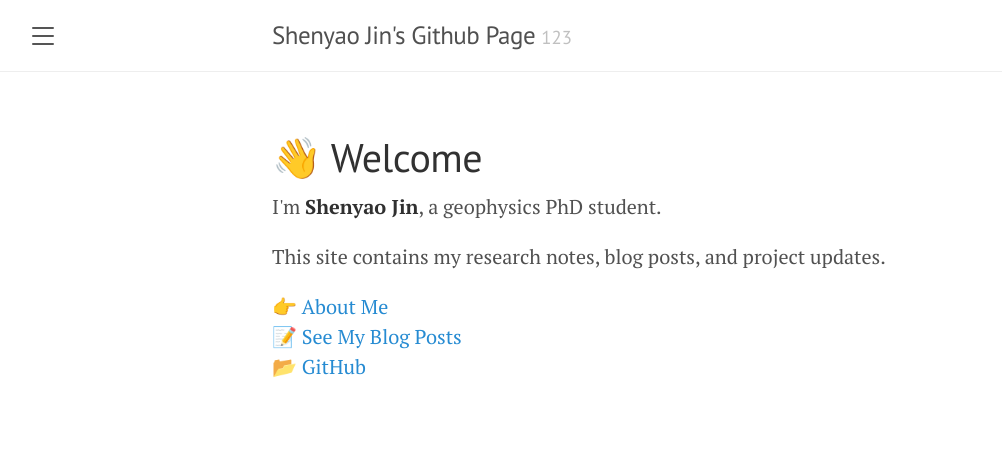
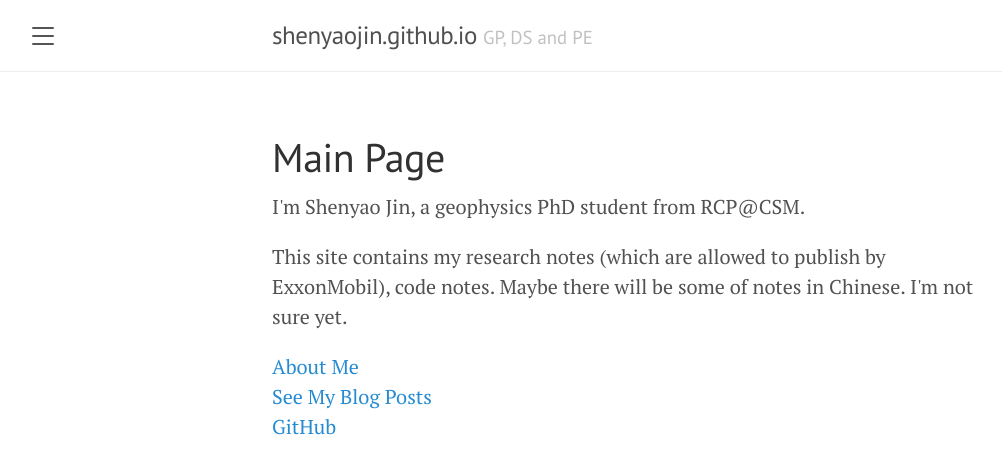
Before and after one commit to shenyaojin/shenyaojin.github.io, a Jekyll site: the page built from index.html, in a window 1280 px wide. Shown: the top 474 px of the page, without its empty margins (8-1010 px from the left). Built offline with Jekyll 4.4.1, drawn with Linux system fonts in a browser that asks for light colours.

```diff
--- a/_config.yml
+++ b/_config.yml
@@ -1,7 +1,7 @@
 # Setup
-title:               Shenyao Jin's Github Page
-tagline:             '123'
-description:         'test'
+title:               shenyaojin.github.io
+tagline:             'GP, DS and PE'
+description:         'Shenyao_Github_Page'
 url:                 ""
 baseurl:             ''
 paginate:            5
--- a/index.html
+++ b/index.html
@@ -4,12 +4,14 @@ title: Home
 ---
 
 <div class="home-intro">
-  <h1>👋 Welcome</h1>
-  <p>I'm <strong>Shenyao Jin</strong>, a geophysics PhD student.</p>
-  <p>This site contains my research notes, blog posts, and project updates.</p>
+  <h1>Main Page</h1>
+  <p>I'm Shenyao Jin, a geophysics PhD student from RCP@CSM.</p>
+  <p>This site contains my research notes (which are allowed to publish by ExxonMobil), code notes.
+    Maybe there will be some of notes in Chinese. I'm not sure yet.
+  </p>
   <p>
-    👉 <a href="/about/">About Me</a><br>
-    📝 <a href="/blog/">See My Blog Posts</a><br>
-    📂 <a href="https://github.com/shenyaojin">GitHub</a>
+    <a href="/about/">About Me</a><br>
+    <a href="/blog/">See My Blog Posts</a><br>
+    <a href="https://github.com/shenyaojin">GitHub</a>
   </p>
 </div>
```
Also changed, not shown: 404.md (+1 -1 lines), about.md (+1 -1 lines), README.md, 1 other file.
